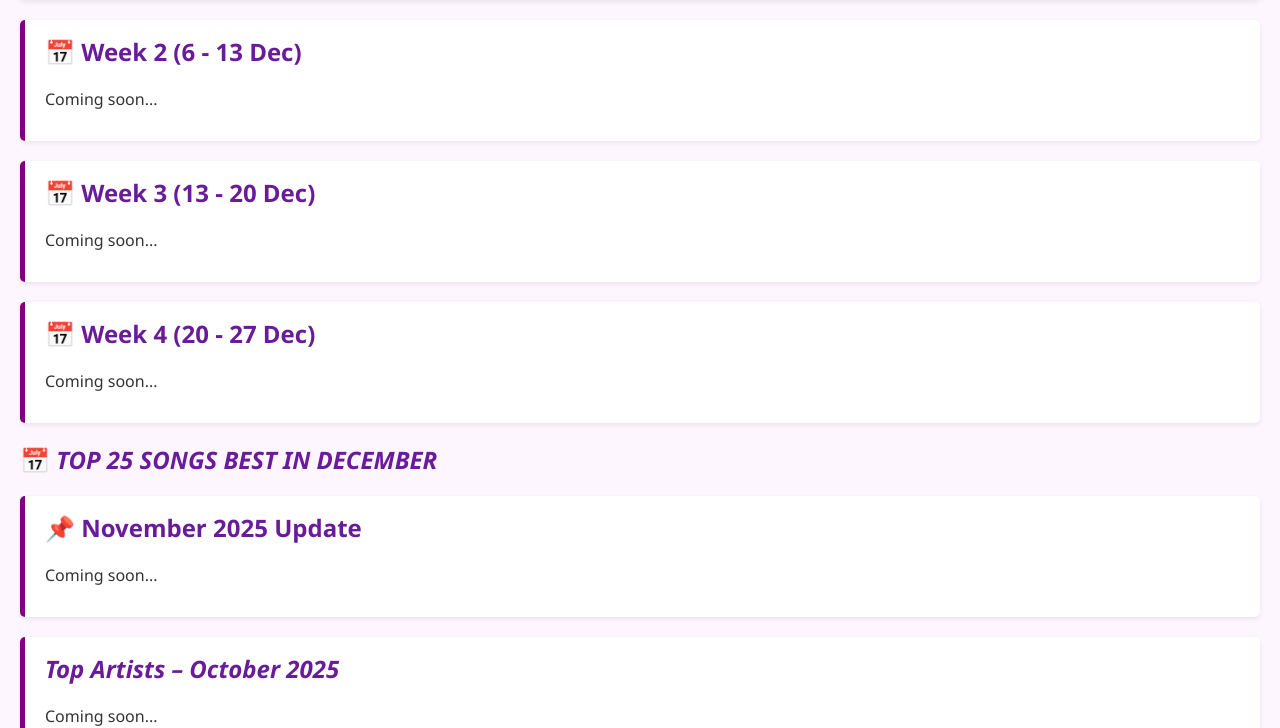
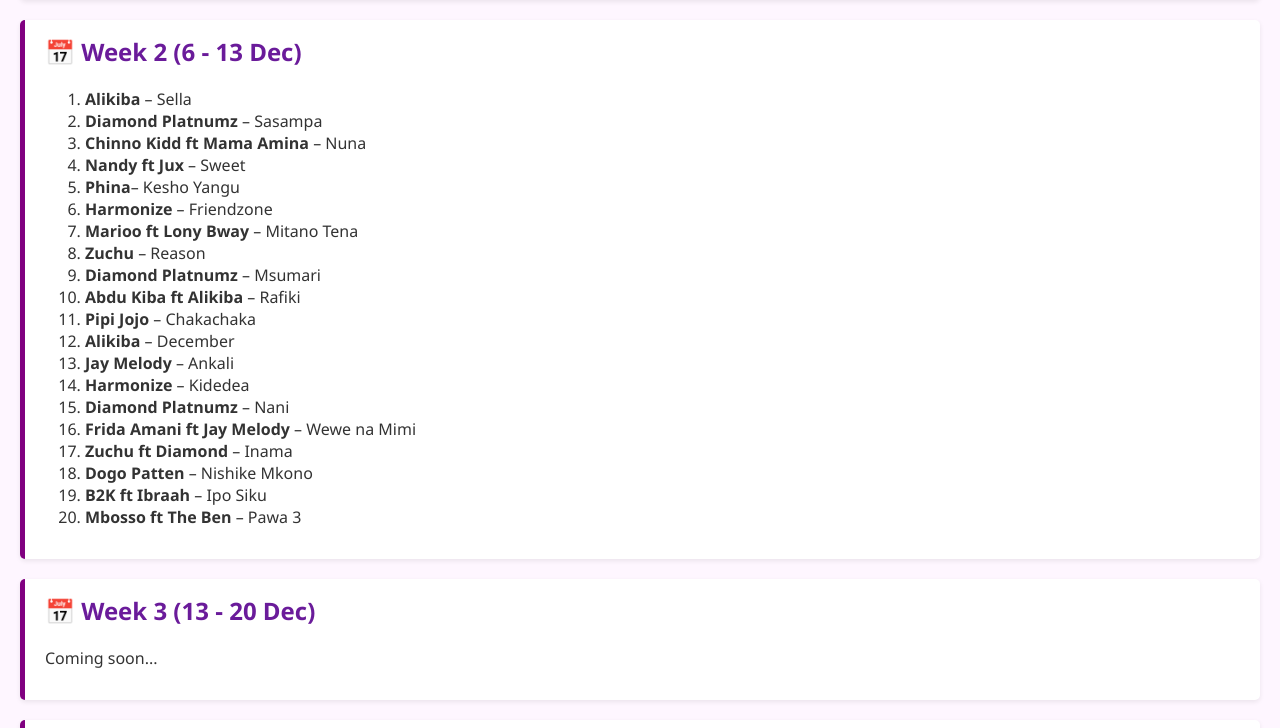
Before and after one commit to nestorypalmer-cpu/Many-In_One-website, a plain HTML site: page Best2025.html in a window 1280 px wide. Shown: the part 729-1457 px from the top of the page. Drawn offline with Linux system fonts and the light colour scheme.

Commit message:
Update Best2025.html with December song list

```diff
--- a/Best2025.html
+++ b/Best2025.html
@@ -87,7 +87,31 @@
 
   <div class="category">
     <h2>📅 Week 2 (6 - 13 Dec)</h2>
-    <p>Coming soon...</p>
+    <p> <ol>
+         <li><b> Alikiba</b> – Sella</li>
+<li><b>Diamond Platnumz </b>– Sasampa</li>
+    <li><b> Chinno Kidd ft Mama Amina</b> – Nuna</li>
+    <li><b> Nandy ft Jux</b> – Sweet</li>
+    <li><b> Phina</b>– Kesho Yangu</li>
+    <li><b> Harmonize </b>– Friendzone</li>
+    <li><b> Marioo ft Lony Bway </b>– Mitano Tena</li>
+    <li><b> Zuchu </b>– Reason</li>
+    <li><b> Diamond Platnumz </b>– Msumari</li>
+    <li><b> Abdu Kiba ft Alikiba</b> – Rafiki</li>
+    <li><b> Pipi Jojo </b>– Chakachaka</li>
+    <li><b> Alikiba</b> – December</li>
+    <li><b> Jay Melody</b> – Ankali</li>
+    <li><b> Harmonize</b> – Kidedea</li>
+    <li><b> Diamond Platnumz</b> – Nani</li>
+    <li><b> Frida Amani ft Jay Melody </b>– Wewe na Mimi</li>
+    <li><b> Zuchu ft Diamond</b> – Inama</li>
+    <li><b> Dogo Patten</b> – Nishike Mkono</li>
+    <li><b> B2K ft Ibraah </b>– Ipo Siku</li>
+    <li><b>Mbosso ft The Ben</b> – Pawa 3</li>
+  </ul>
+
+        </ol>
+          </p>
   </div>
 
   <div class="category">
```
